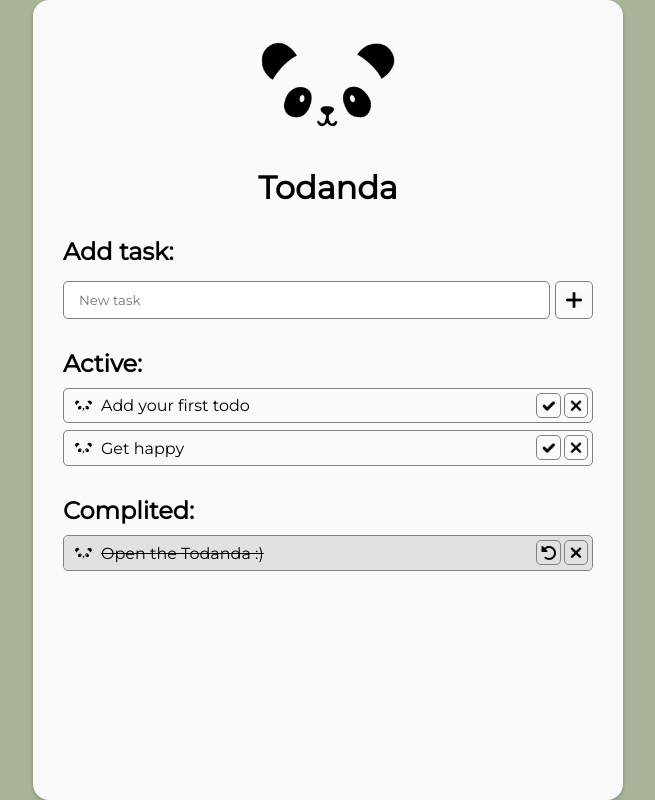
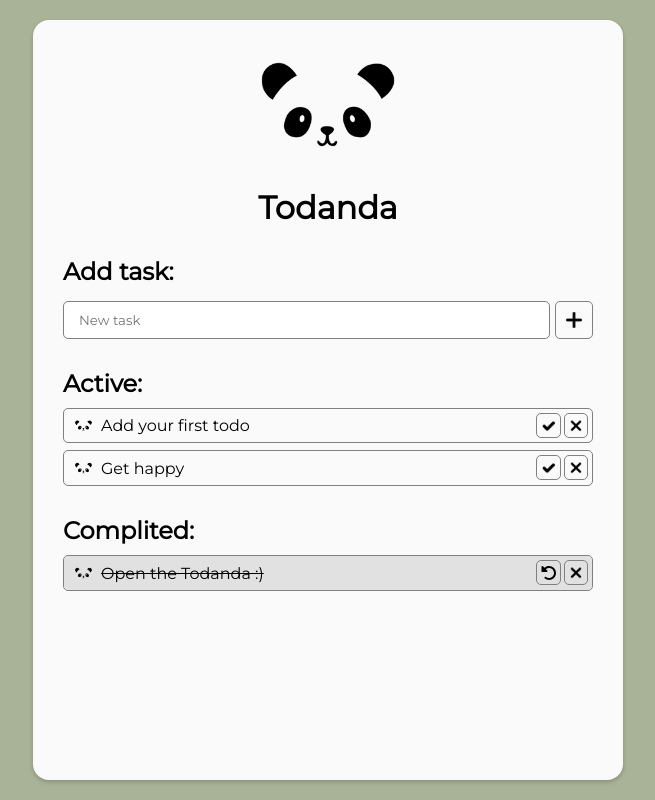
Before and after one commit to acbukka/Todanda, a Vue app: page / in a window 1280 px wide. Shown: the whole page, without its empty margins (312-967 px from the left). Built offline with nearby package versions, Linux system fonts and the light colour scheme.

Commit message:
fix: fix height app bug

```diff
--- a/src/App.vue
+++ b/src/App.vue
@@ -116,7 +116,7 @@ body {
   border-radius: 16px;
   background-color: #fafafa;
   max-width: 590px;
-  height: 800px;
+  height: 95%;
   margin: 0 auto;
   text-align: center;
   &-title {
```
